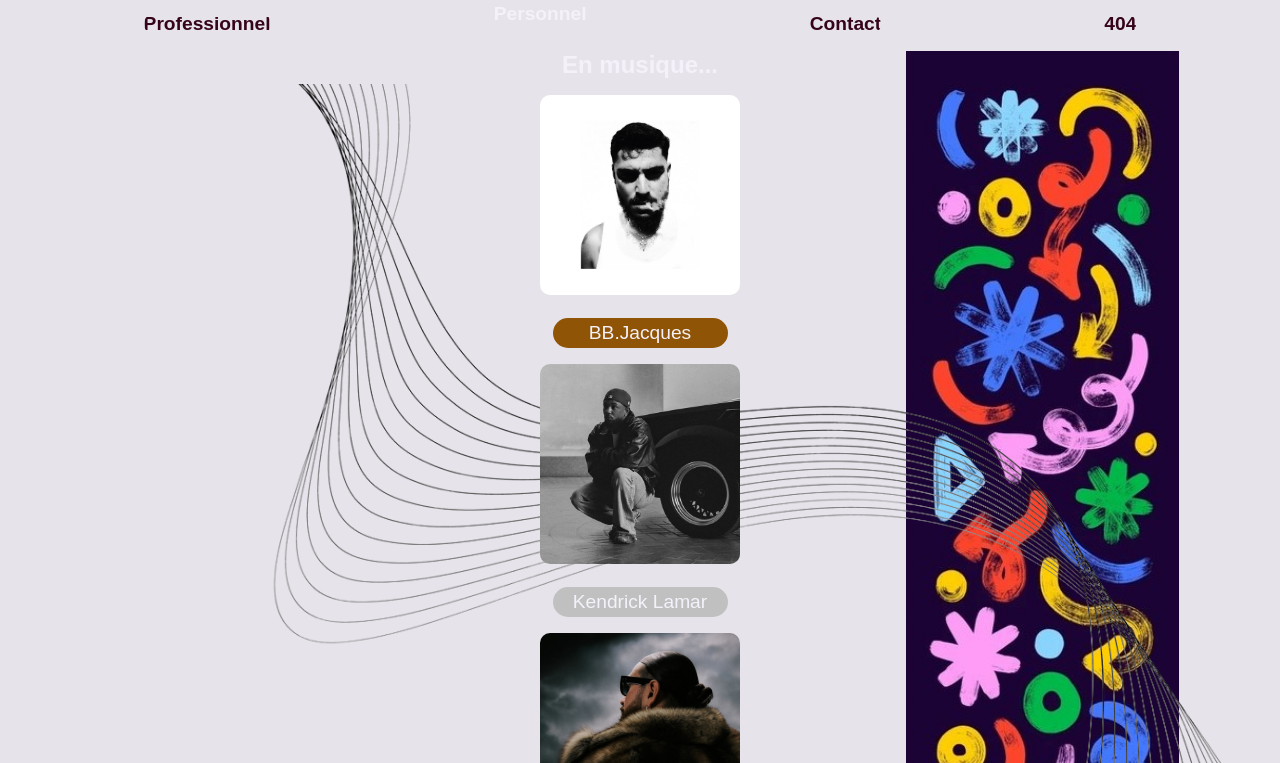
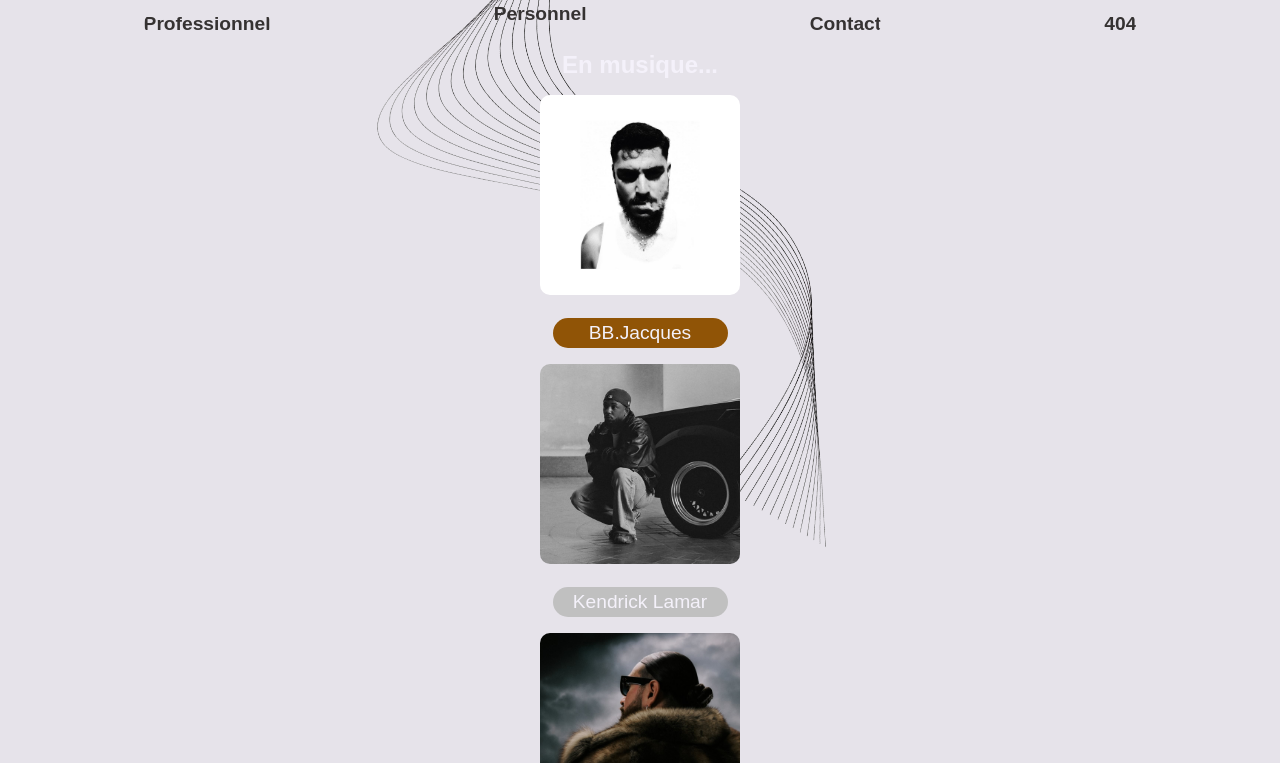
Before and after one commit to DevLorenzo64/CVLorenzo, a plain HTML site: page Global/Perso/index.html in a window 1280 px wide. Shown: the part 135-898 px from the top of the page. Drawn offline with Linux system fonts and the light colour scheme.

Commit message:
new changes

```diff
--- a/Global/Perso/style.scss
+++ b/Global/Perso/style.scss
@@ -1,5 +1,7 @@
 // Variables pour les couleurs
 $primary-color: #e6e3ea;
+$title-text: #59585bb3;
+$p-text: #353232;
 
 // Reset de base
 * {
@@ -7,6 +9,8 @@ $primary-color: #e6e3ea;
   padding: 0;
   box-sizing: border-box;
   list-style: none;
+  background-color: transparent;
+
 }
 
 html {
@@ -14,8 +18,29 @@ html {
 }
 
 body {
+  position: relative;
   font-family: sans-serif;
   background-color: $primary-color;
+  z-index: 1;
+
+  &::before {
+    content: "";
+    position: absolute;
+    top: 0;
+    left: 0;
+    width: 60vw;
+    height: 170vh;
+    background-image: url("./assets/Graphicsdesign/image-ai-brush-removebg-vhqljg92.png");
+    background-repeat: no-repeat;
+    background-position: top start;
+    background-size: contain;
+    transform: rotate(30deg);
+    transform-origin: start;
+    pointer-events: none;
+    z-index: 0;
+    overflow: hidden;
+
+  }
 }
 
 header {
@@ -24,13 +49,13 @@ header {
     padding: 1rem 2rem;
     background-color: $primary-color;
 
+
     ul {
       display: flex;
       justify-content: space-around;
       flex-wrap: wrap;
 
       li {
-        color: #35031b;
         text-decoration: none;
         border-radius: 5px;
         transition: all 0.3s ease;
@@ -39,10 +64,13 @@ header {
         display: flex;
         font-size: 1.2rem;
         cursor: pointer;
+        background-color: transparent;
       }
 
       #liID {
-        color: #f4f1fa;
+        font-size: 1.2rem;
+        color: $p-text;
+        font-weight: bolder;
         animation: upDown 2s infinite ease;
 
         @keyframes upDown {
@@ -70,9 +98,9 @@ header {
         background-clip: text;
         background-image: linear-gradient(
           to right,
-          rgba(83, 39, 39, 0.679),
-          rgb(210, 148, 148) 50%,
-          #35031b 50%
+          rgb(159, 153, 153) 50%,
+          $p-text 50%,
+          $p-text 50%
         );
         background-size: 200% 100%;
         background-position: -100%;
@@ -108,12 +136,8 @@ h1 {
   text-align: center;
   padding: 3% 2.5%;
   font-size: 3rem;
-  color: #f4f1fa;
-}
-
-p {
-  text-align: center;
-  font-size: 4vw;
+  color: $title-text;
+  z-index: 2;
 }
 
 @media (max-width: 728px) {
@@ -134,12 +158,10 @@ p {
   gap: 1rem;
   position: relative;
   padding: 0 10px;
-  background-color: $primary-color;
-  background-image: url("./assets/Graphicsdesign/image-ai-brush-removebg-vhqljg92.png"),
-    url("./assets/set-colorful-brushdrawn-bold-geometric-260nw-2470254277.jpg");
-  background-repeat: no-repeat, no-repeat;
-  background-position: 10% center, 90% center;
-  background-size: contain, contain;
+  background-color: transparent;
+  z-index: 1;
+
+
 
   h2 {
     color: #f4f1fa;
@@ -186,11 +208,12 @@ p {
 }
 
 .cinema {
-  background-color: $primary-color;
+  background-color: transparent;
   width: 100%;
   min-height: 650px;
   padding: 0 0 1.5% 0;
   overflow: hidden;
+  z-index: 100;
 
   h2 {
     text-align: center;
```
Also changed, not shown: Global/Perso/style.css, 1 other file.
